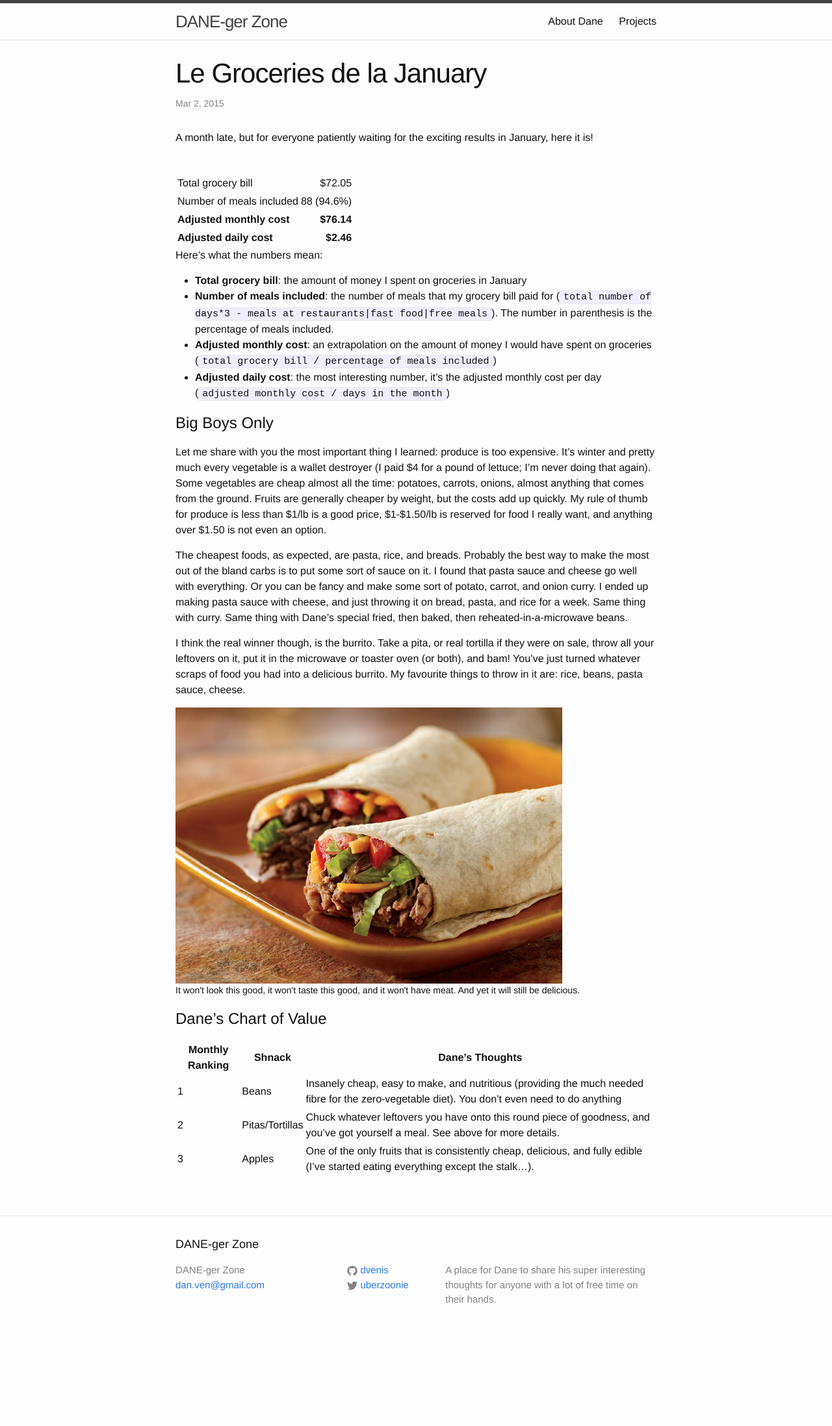
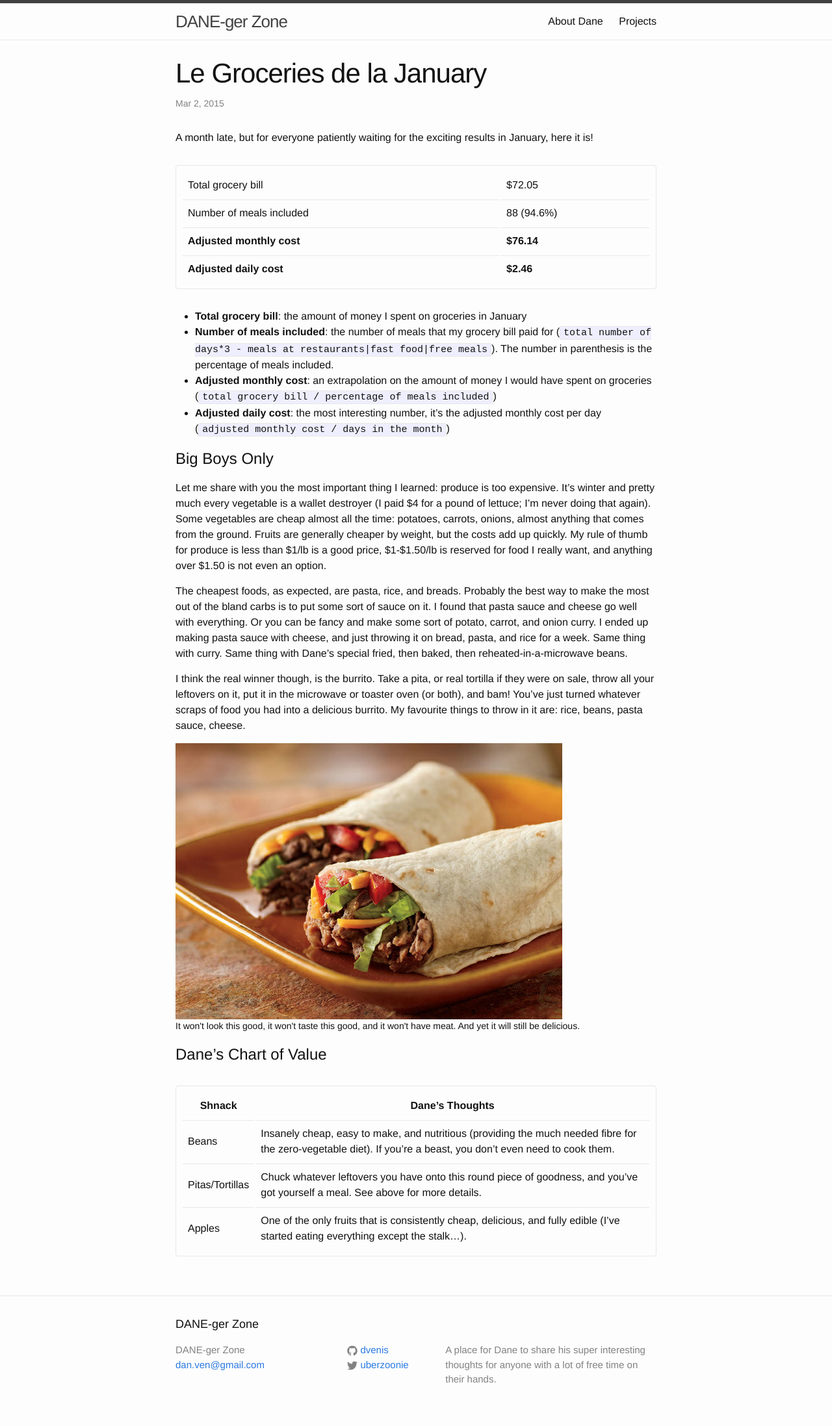
Before and after one commit to dvenis/dvenis.github.io, a Jekyll site: the page built from _posts/2015-03-02-le-groceries-de-la-january.md, in a window 1280 px wide. Shown: the whole page at 65% size. Built offline with Jekyll 4.4.1, drawn with Linux system fonts in a browser that asks for light colours; before the commit the page ends 2072 px from its top, so only the background shows below that.

Commit message:
Made the tables not look so horrendous.

```diff
--- a/_config.yml
+++ b/_config.yml
@@ -11,5 +11,3 @@ github_username:  dvenis
 
 # Build settings
 markdown: kramdown
-# redcarpet:
-#   extensions: ["no_intra_emphasis", "fenced_code_blocks", "autolink", "tables", "with_toc_data"]
--- a/_posts/2015-03-02-le-groceries-de-la-january.md
+++ b/_posts/2015-03-02-le-groceries-de-la-january.md
@@ -7,15 +7,10 @@ tags: grocerychallenge research cheap project
 
 A month late, but for everyone patiently waiting for the exciting results in January, here it is!
 
-|                          |            |
-|:-------------------------|-----------:|
 | Total grocery bill       | $72.05     |
 | Number of meals included | 88 (94.6%) |
 | **Adjusted monthly cost**    | **$76.14**     |
 | **Adjusted daily cost**      | **$2.46**      |
-
-
-Here's what the numbers mean:
 
  - **Total grocery bill**: the amount of money I spent on groceries in January
  - **Number of meals included**: the number of meals that my grocery bill paid for (`total number of days*3 - meals at restaurants|fast food|free meals`). The number in parenthesis is the percentage of meals included.
@@ -30,12 +25,13 @@ The cheapest foods, as expected, are pasta, rice, and breads. Probably the best
 
 I think the real winner though, is the burrito. Take a pita, or real tortilla if they were on sale, throw all your leftovers on it, put it in the microwave or toaster oven (or both), and bam! You've just turned whatever scraps of food you had into a delicious burrito. My favourite things to throw in it are: rice, beans, pasta sauce, cheese.
 
-{% include image.html url="/img/beef-burrito.jpg" align="left" caption="It won't look this good, it won't taste this good, and it won't have meat. And yet it will still  be delicious."%}
+{% include image.html url="/img/beef-burrito.jpg" align="left" caption="It won't look this good, it won't taste this good, and it won't have meat. And yet it will still be delicious." %}
 
 #Dane's Chart of Value
 
-| Monthly Ranking | Shnack          | Dane's Thoughts                                                                                                                                 |
-|-----------------|-----------------|-------------------------------------------------------------------------------------------------------------------------------------------------|
-| 1               | Beans           | Insanely cheap, easy to make, and nutritious (providing the much needed fibre for the zero-vegetable diet). You don't even need to do anything  |
-| 2               | Pitas/Tortillas | Chuck whatever leftovers you have onto this round piece of goodness, and you've got yourself a meal. See above for more details.                |
-| 3               | Apples          | One of the only fruits that is consistently cheap, delicious, and fully edible (I've started eating everything except the stalk...).            |
+
+| Shnack          | Dane's Thoughts |
+|-----------------|-------------------------------------------------------------------------------------------------------------------------------------------------|
+| Beans           | Insanely cheap, easy to make, and nutritious (providing the much needed fibre for the zero-vegetable diet). If you're a beast, you don't even need to cook them. |
+| Pitas/Tortillas | Chuck whatever leftovers you have onto this round piece of goodness, and you've got yourself a meal. See above for more details.                |
+| Apples          | One of the only fruits that is consistently cheap, delicious, and fully edible (I've started eating everything except the stalk...).            |
--- a/_sass/_base.scss
+++ b/_sass/_base.scss
@@ -202,3 +202,30 @@ pre {
         }
     }
 }
+
+/**
+ * Tables
+ */
+table {
+
+
+  width: 100%;
+  margin-left: auto;
+  margin-right: auto;
+  margin-top: $spacing-unit;
+  margin-bottom: $spacing-unit;
+  border-color: $grey-color-light;
+  border-style: solid;
+  border-width: 1px;
+  border-radius: 4px;
+  padding: 8px;
+
+  :first-child tr:first-child * {
+    border: 0px;
+  }
+
+  td, th {
+    border-top: 1px solid $grey-color-light;
+    padding: 8px;
+  }
+}
--- a/css/main.scss
+++ b/css/main.scss
@@ -1,5 +1,4 @@
 ---
-# Only the main Sass file needs front matter (the dashes are enough)
 ---
 @charset "utf-8";
 
```
